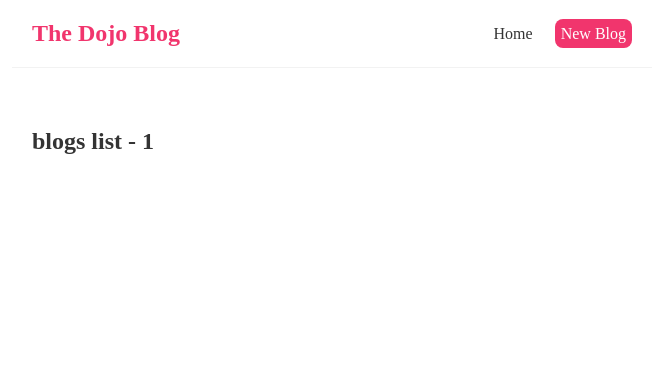
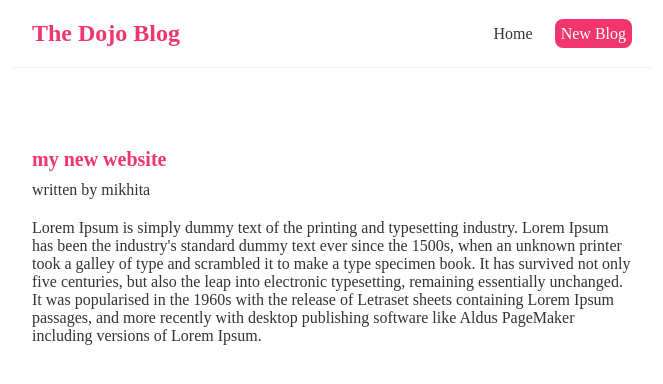
Before and after one commit to mikhita/Tip-Calculator-With-React, a React (Create React App) app in the folder gasan-test/: page /blogs/1 in a window 1280 px wide. Shown: the top 384 px of the page, without its empty margins (308-971 px from the left). Built offline with nearby package versions, Linux system fonts and the light colour scheme; data requests are answered from the project's data file.

Commit message:
I add styles to the blogs

```diff
--- a/gasan-test/data/db.json
+++ b/gasan-test/data/db.json
@@ -1,7 +1,7 @@
 {
   "blogs":[
-    {"title":"my new website" , "body":"lorem ipsum...", "author":"mikhita", "id":1},
-        {"title":"something1" , "body":"lorem ipsum...", "author":"oto", "id":2},
-        {"title":"somethiing2" , "body":"lorem ipsum...", "author":"nika", "id":3}
+    {"title":"my new website" , "body":"Lorem Ipsum is simply dummy text of the printing and typesetting industry. Lorem Ipsum has been the industry's standard dummy text ever since the 1500s, when an unknown printer took a galley of type and scrambled it to make a type specimen book. It has survived not only five centuries, but also the leap into electronic typesetting, remaining essentially unchanged. It was popularised in the 1960s with the release of Letraset sheets containing Lorem Ipsum passages, and more recently with desktop publishing software like Aldus PageMaker including versions of Lorem Ipsum.", "author":"mikhita", "id":1},
+        {"title":"something1" , "body":"It is a long established fact that a reader will be distracted by the readable content of a page when looking at its layout. The point of using Lorem Ipsum is that it has a more-or-less normal distribution of letters, as opposed to using 'Content here, content here', making it look like readable English. Many desktop publishing packages and web page editors now use Lorem Ipsum as their default model text, and a search for 'lorem ipsum' will uncover many web sites still in their infancy. Various versions have evolved over the years, sometimes by accident, sometimes on purpose (injected humour and the like).", "author":"oto", "id":2},
+        {"title":"somethiing2" , "body":"Contrary to popular belief, Lorem Ipsum is not simply random text. It has roots in a piece of classical Latin literature from 45 BC, making it over 2000 years old. Richard McClintock, a Latin professor at Hampden-Sydney College in Virginia, looked up one of the more obscure Latin words, consectetur, from a Lorem Ipsum passage, and going through the cites of the word in classical literature, discovered the undoubtable source. Lorem Ipsum comes from sections 1.10.32 and 1.10.33 of  (The Extremes of Good and Evil) by Cicero, written in 45 BC. This book is a treatise on the theory of ethics, very popular during the Renaissance. The first line of Lorem Ipsum, comes from a line in section 1.10.32.", "author":"nika", "id":3}
   ]
 }
--- a/gasan-test/src/BlogDetails.js
+++ b/gasan-test/src/BlogDetails.js
@@ -1,9 +1,21 @@
 import {useParams} from "react-router-dom"
+import useFetch from "./useFetch";
 const BlogDetails = () => {
     const {id} = useParams()
+    const {data:blog,isLoading,error} = useFetch("http://localhost:3000/blogs/"+id)
+
     return (
         <div className="blog-details">
-            <h2>blogs list - {id}</h2>
+            { isLoading && <div>Loading...</div>}
+            {error && <div>{  error  }</div>}
+            {blog && <div>
+                <article>
+                    <h2>{blog.title}</h2>
+                    <p>written by {blog.author}</p>
+                    <div>{blog.body}</div>
+                </article>
+            </div>}
+
         </div>
      );
 }
--- a/gasan-test/src/index.css
+++ b/gasan-test/src/index.css
@@ -48,3 +48,19 @@
   color: #f1356d;
   margin-bottom: 8px;
 }
+.blog-details h2 {
+  font-size: 20px;
+  color: #f1356d;
+  margin-bottom: 10px;
+}
+.blog-details div {
+  margin: 20px 0;
+}
+.blog-details button {
+  background: #f1356d;
+  color: #fff;
+  border: 0;
+  padding: 8px;
+  border-radius: 8px;
+  cursor: pointer;
+}
```
